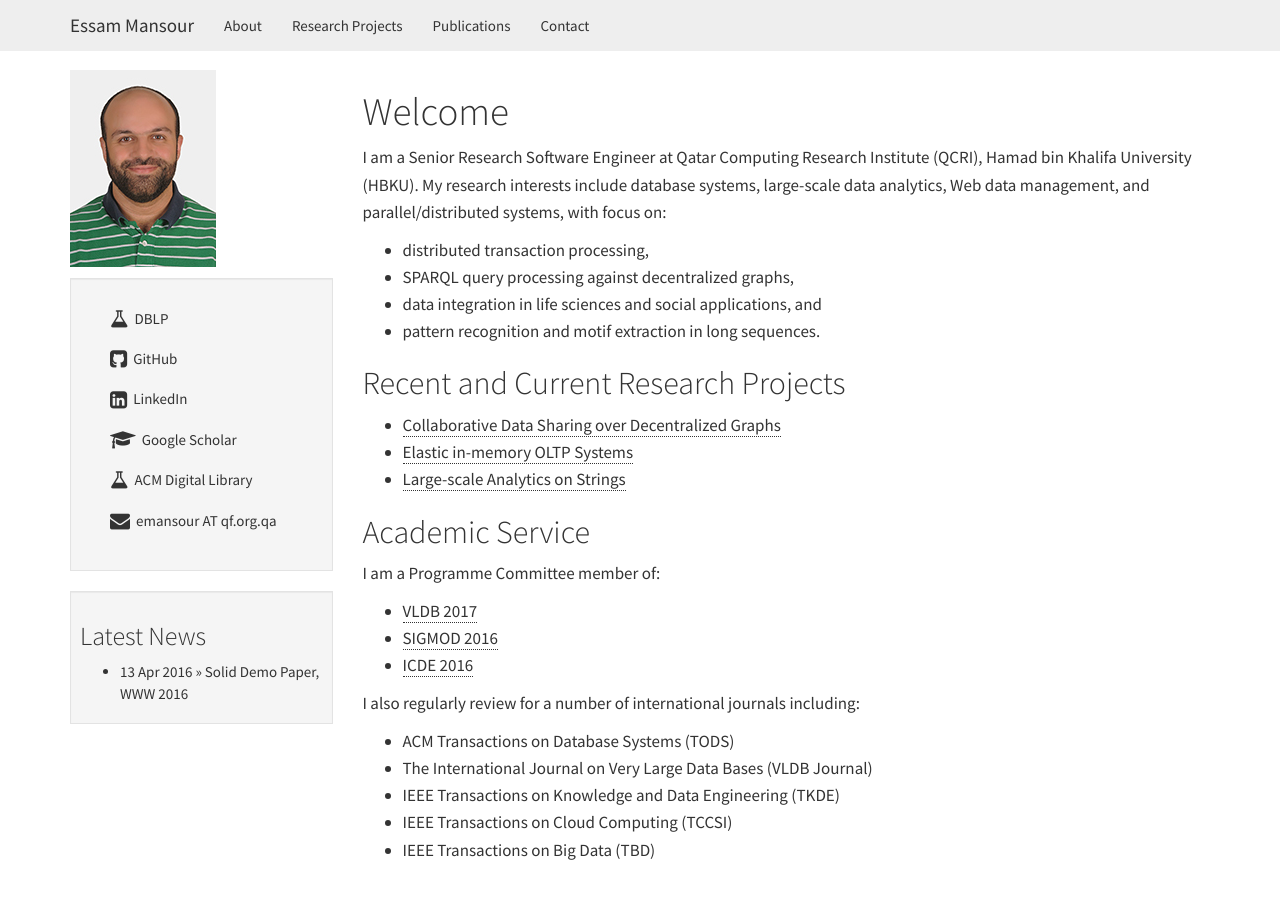
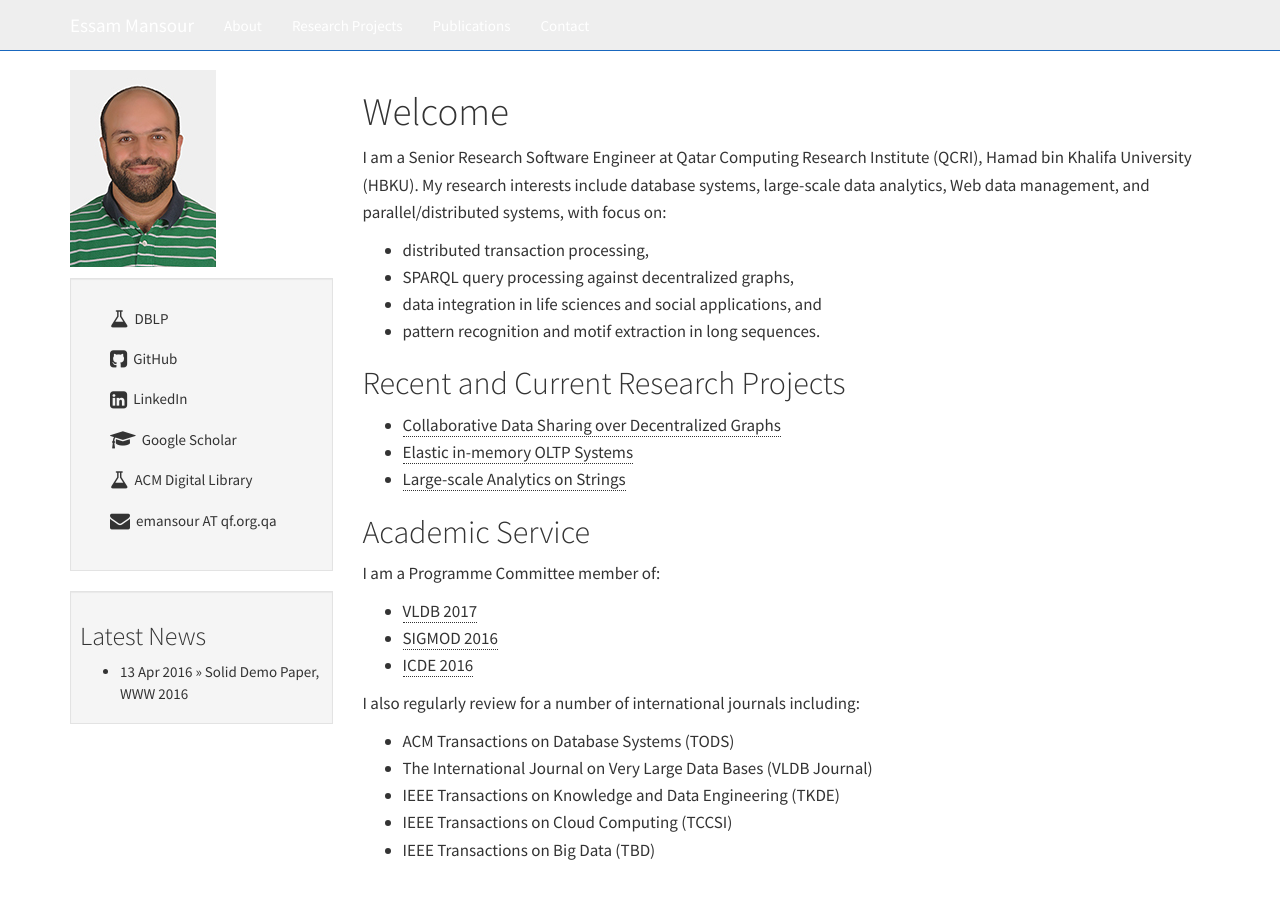
Before and after one commit to mansoure/mansoure.github.io, a Jekyll site: the page built from index.md, in a window 1280 px wide. Built offline with Jekyll 4.4.1, drawn with Linux system fonts in a browser that asks for light colours.

Commit message:
research projects

```diff
--- a/_layouts/default.html
+++ b/_layouts/default.html
@@ -40,7 +40,7 @@ I am a Senior Research Software Engineer at Qatar Computing Research Institute (
 		</head>
 		<body>
 
-			<div class="navbar navbar-light navbar-fixed-top" style="background-color: #EEEEEE;" role="navigation">
+			<div class="navbar navbar-inverse navbar-fixed-top" style="background-color: #EEEEEE;" role="navigation">
 				<div class="container">
 			        <div class="navbar-header">
 			            <button type="button" class="navbar-toggle" data-toggle="collapse" data-target=".navbar-ex1-collapse">
```
